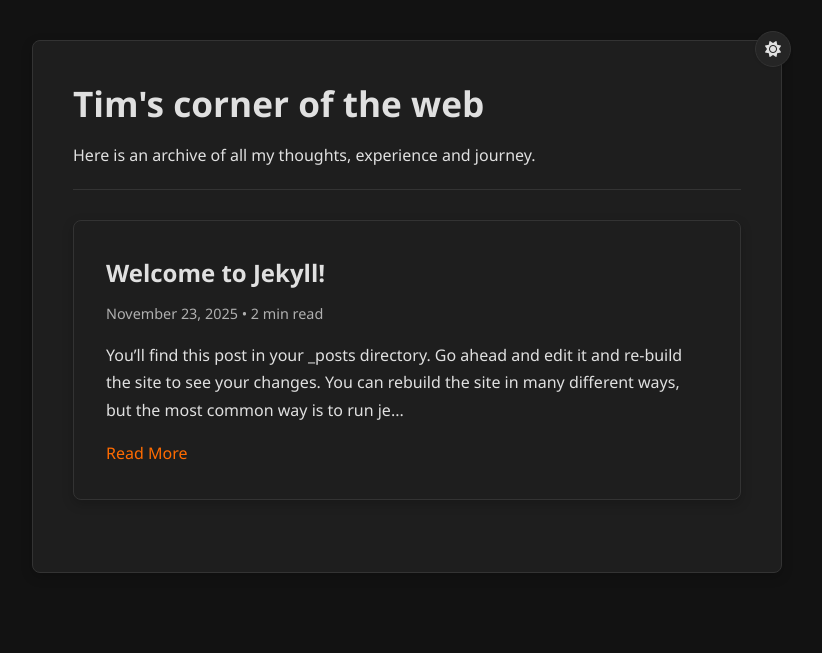
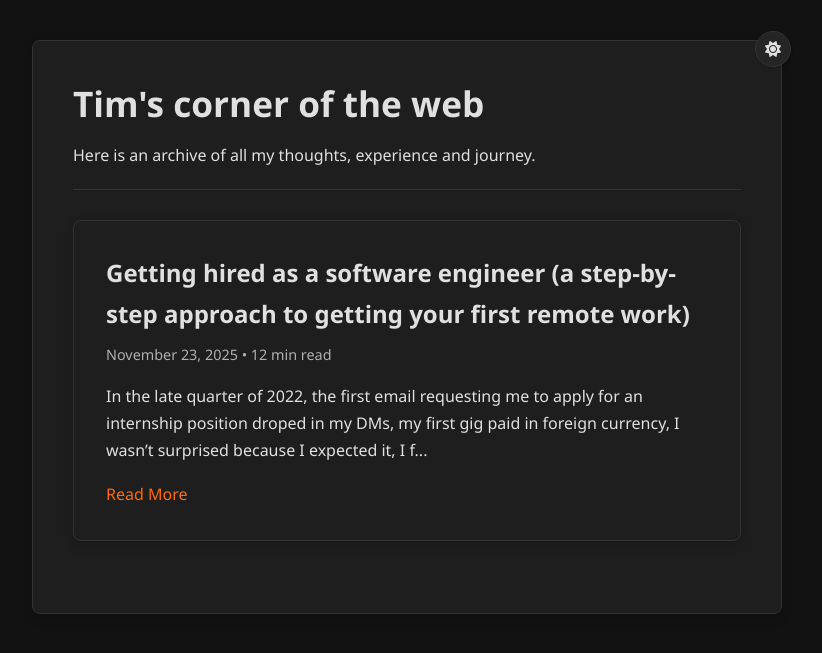
Before and after one commit to TimOsahenru/notes, a Jekyll site: the page built from index.md, in a window 1280 px wide. Shown: the top 653 px of the page, without its empty margins (233-1055 px from the left). Built offline with Jekyll 4.4.1, drawn with Linux system fonts in a browser that asks for light colours; part of the change alters nothing that is shown.

Commit message:
getting hired

```diff
--- a/_config.yml
+++ b/_config.yml
@@ -7,7 +7,7 @@ featured_image: "/assets/images/og-default.png"
 
 # Build settings
 markdown: kramdown
-permalink: pretty
+permalink: /note/:title/
 
 # Custom variables
 author: "Tim Osahenru"
--- a/_layouts/default.html
+++ b/_layouts/default.html
@@ -1,22 +1,52 @@
 <!DOCTYPE html>
 <html lang="en">
   <head>
-    <meta charset="UTF-8">
-    <meta name="viewport" content="width=device-width, initial-scale=1.0">
-    <title>{% if page.title %}{{ page.title }} | {{ site.title }}{% else %}{{ site.title }}{% endif %}</title>
-    <link rel="stylesheet" href="https://cdnjs.cloudflare.com/ajax/libs/font-awesome/6.5.2/css/all.min.css">
+    <meta charset="UTF-8" />
+    <meta name="viewport" content="width=device-width, initial-scale=1.0" />
+    <title>
+      {% if page.title %}{{ page.title }} | {{ site.title }}{% else %}{{
+      site.title }}{% endif %}
+    </title>
+    <link
+      rel="stylesheet"
+      href="https://cdnjs.cloudflare.com/ajax/libs/font-awesome/6.5.2/css/all.min.css"
+    />
 
     <!-- Open Graph tags -->
-    <meta property="og:image" content="{{ page.featured_image | default: site.featured_image }}">
-    <meta property="og:title" content="{{ page.title }}">
-    <meta property="og:description" content="{{ page.excerpt | strip_html | truncate: 160 }}">
-    <meta property="og:type" content="article">
+    <meta
+      property="og:image"
+      content="{{ page.featured_image | default: site.featured_image }}"
+    />
+    <meta property="og:title" content="{{ page.title }}" />
+    <meta
+      property="og:description"
+      content="{{ page.excerpt | strip_html | truncate: 160 }}"
+    />
+    <meta property="og:type" content="article" />
 
     <!-- Favicon -->
-    <link rel="icon" type="image/x-icon" href="{{ '/assets/images/favicon.ico' | relative_url }}">
-    <link rel="icon" type="image/png" sizes="32x32" href="{{ '/assets/images/favicon-32x32.png' | relative_url }}">
-    <link rel="icon" type="image/png" sizes="16x16" href="{{ '/assets/images/favicon-16x16.png' | relative_url }}">
-    <link rel="apple-touch-icon" sizes="180x180" href="{{ '/assets/images/apple-touch-icon.png' | relative_url }}">
+    <link
+      rel="icon"
+      type="image/x-icon"
+      href="{{ '/assets/images/favicon.ico' | relative_url }}"
+    />
+    <link
+      rel="icon"
+      type="image/png"
+      sizes="32x32"
+      href="{{ '/assets/images/favicon-32x32.png' | relative_url }}"
+    />
+    <link
+      rel="icon"
+      type="image/png"
+      sizes="16x16"
+      href="{{ '/assets/images/favicon-16x16.png' | relative_url }}"
+    />
+    <link
+      rel="apple-touch-icon"
+      sizes="180x180"
+      href="{{ '/assets/images/apple-touch-icon.png' | relative_url }}"
+    />
 
     <style>
       /* PASTE YOUR ENTIRE CSS FROM YOUR ORIGINAL TEMPLATE HERE */
@@ -60,7 +90,7 @@
         margin: 0;
         padding: 0;
         box-sizing: border-box;
-            font-family: 'Segoe UI', Tahoma, Geneva, Verdana, sans-serif;
+        font-family: "Segoe UI", Tahoma, Geneva, Verdana, sans-serif;
       }
 
       body {
@@ -102,6 +132,16 @@
         margin-bottom: 15px;
         color: var(--text-color);
         line-height: 1.3;
+      }
+
+      /* Add this to your existing CSS */
+.blog-content img {
+    max-width: 100%;
+    height: auto;
+    display: block;
+    margin: 25px auto;
+    border-radius: 6px;
+    box-shadow: 0 2px 8px rgba(0, 0, 0, 0.1);
 }
 
       .blog-meta {
@@ -175,6 +215,17 @@
         font-size: 1.05rem;
       }
 
+      .blog-content a {
+        color: var(--accent);
+        text-decoration: none;
+        transition: color 0.3s ease;
+      }
+
+      .blog-content a:hover {
+        color: var(--text-color);
+        text-decoration: underline;
+      }
+
       .blog-content p {
         margin-bottom: 20px;
       }
@@ -204,7 +255,8 @@
         font-size: 1rem;
       }
 
-        .blog-content ul, .blog-content ol {
+      .blog-content ul,
+      .blog-content ol {
         margin: 20px 0;
         padding-left: 20px;
       }
@@ -357,32 +409,34 @@
   </head>
   <body data-theme="dark">
     <div class="container">
-        <button id="theme-toggle" class="theme-toggle" aria-label="Toggle Dark/Light Mode">
+      <button
+        id="theme-toggle"
+        class="theme-toggle"
+        aria-label="Toggle Dark/Light Mode"
+      >
         <i class="fas fa-sun"></i>
       </button>
 
-        <div class="card">
-            {{ content }}
-        </div>
+      <div class="card">{{ content }}</div>
     </div>
 
     <script>
-        const toggleButton = document.getElementById('theme-toggle');
+      const toggleButton = document.getElementById("theme-toggle");
       const body = document.body;
 
       function setTheme(theme) {
-            body.setAttribute('data-theme', theme);
-            const icon = theme === 'dark' ? 'fa-sun' : 'fa-moon';
-            toggleButton.querySelector('i').className = `fas ${icon}`;
-            localStorage.setItem('theme', theme);
+        body.setAttribute("data-theme", theme);
+        const icon = theme === "dark" ? "fa-sun" : "fa-moon";
+        toggleButton.querySelector("i").className = `fas ${icon}`;
+        localStorage.setItem("theme", theme);
       }
 
-        const savedTheme = localStorage.getItem('theme') || 'dark';
+      const savedTheme = localStorage.getItem("theme") || "dark";
       setTheme(savedTheme);
 
-        toggleButton.addEventListener('click', () => {
-            const currentTheme = body.getAttribute('data-theme');
-            const newTheme = currentTheme === 'dark' ? 'light' : 'dark';
+      toggleButton.addEventListener("click", () => {
+        const currentTheme = body.getAttribute("data-theme");
+        const newTheme = currentTheme === "dark" ? "light" : "dark";
         setTheme(newTheme);
       });
     </script>
--- /dev/null
+++ b/_posts/2025-11-23-Getting-hired.md
@@ -0,0 +1,140 @@
+---
+layout: post
+title:  "Getting hired as a software engineer (a step-by-step approach to getting your first remote work)"
+date:   2025-11-23 17:23:33 +0000
+categories: []
+---
+In the late quarter of 2022, the first email requesting me to apply for an internship position droped in my DMs, my first gig paid in foreign currency, I wasn’t surprised because I expected it, I felt it even took too long than expected, this sense of confidence came because I knew I had put in the work needed, so why some might interpret my fate as mere luck, although it is true, luck did contribute to my success, but also, I was prepared and in search of her(luck) by being deliberate about what I wanted and also by taking some actionable steps.
+
+These deliberate steps to getting you your own first job or gig as a software engineer are what I will be sharing in this guide, I’m not promising you a similar outcome as mine, cos I believe yours might be a better process as to how I started and a better offer as to what I gained. What I am assuring you of is, if you put these steps to good use, you’ll see the results within a year.
+
+
+> 📝 Although the Python language is used as a case study for this article, the lessons learned and tips shared here can also be used across any other language, framework or technological concept.
+>
+
+### Tip1: Being intentional
+> Intentional living is the art of making your own choices before other choices make you.
+>
+
+I had to be intentional about what part of tech I wanted to start building a career in and for me it was as a backend engineer; a backend engineer is mostly concerned about the flow of logic of an application.
+
+I had researched some of the best languages to learn as far back as 2021 given my area of specialty and Python was top on that list, it still is as of {{ site.time | date: "%Y" }} according to [Hostinger](https://www.hostinger.com/tutorials/best-programming-languages-to-learn). It took me about 6 months to understand the concepts of Python.
+
+When I was sure I understood what it’ll cost me to be proficient in Python as a backend engineer, I committed myself to it.
+
+
+### Tip2: Commit yourself
+> Unless commitment is made, there are only promises and hopes; but no plans. ― Peter F. Drucker.
+>
+
+Commitment is the decision to show up every day regardless of the amount of work, commitment is in the little steps you take each day towards your plan or goal, commitment is in knowing that consistency beats intensity any day or time, not focusing too much on the result of perfection but rather on the process of the journey.
+
+So, on November 8, 2021, I decided to commit to my plan and strategy of getting my first paid gig as a Python developer.
+
+[I made a Tweet then which isn't available anymore cos I've long left Twitter cos of the toxicity and nudity there]. You know, when the universe knows about your plan it finds a way it guides you unto completion, especially if you’re determined to see it through, the old book of wisdom says
+
+>...Write the vision And make it plain on tablets, That he may run who reads it.
+>
+
+This was the teaching I adhered to that inspired the said tweet mentioned above, making that tweet as a show of my commitment wasn’t the last bus stop, I had to also put in the work needed.
+
+Before I started learning Python properly, I had to familiarize myself with the basics of programming again, so I signed up for a beginners course in computer science. I had to learn programming from scratch even tho I have a bachelors in computer science, I learnt these fundamentals for a couple of weeks (say about 4 weeks) on a free platform by [Harvard University](https://learning.edx.org/course/course-v1:HarvardX+CS50P+Python/home)
+
+While many are meant to believe that tech is hard, the lack of a proper road map makes it even harder.
+
+I proceeded to also learn the core concepts of other languages like c++ still under the same curriculum from [Harvard(cs50)](https://learning.edx.org/course/course-v1:HarvardX+CS50P+Python/home), not sure how long this took but to follow a 6 months plan let's say two months because by February of the following year(2022) I had already narrowed my focus to just learning Python.
+
+Once I understood the fundamentals of computer programming again, I now narrowed my learning with teachings from [Mosh Hamedani](https://codewithmosh.com/), Mosh’s teaching style is top-notch and very beginners friendly.
+
+After understanding the core concepts of Python; variables, functions, classes, OOP, etc, I was still in search of more beginners guide to learn more about the programming language Python.
+
+
+### Tip3: Document your journey
+> Accomplishments will prove to be a journey, not a destination - Dwight D. Eisenhower
+>
+
+Documentation is the love language that you write to your future self, it is very important to document your journey as a software engineer, you will always be impressed by how much you have improved when you go back to visit your documentation.
+
+Documenting your tech journey helps you better understand the concepts you are learning and also gives you room to improve on your skill sets as it exposes you to a community of expert engineers who will point out some loops for you to close in on and as well beginners who will benefit a lot from your experience, I’m still amazed at the number of engagement I get from people who say they benefit from my little wealth of knowledge.
+
+I use my [GitHub account](https://github.com/TimOsahenru) constantly not only as a version control system but to also document my projects.
+
+If Git/GitHub is a bit too techinical for you, you can use free resources like [dev.to](https://dev.to/) or [hashnode](https://hashnode.com/) these resources are freely available for use. You don’t need to pay for a domain as a beginner to start documenting your ideas.
+
+### Tip4: Effectively belong to a community
+> Alone, we can do so little; together, we can do so much – Helen Keller
+>
+
+By May 2022, I searched for some Python handles to follow on Twitter and I stumbled on PyGhana, coincidentally they made a retweet about the PyConGhana 22, so I gave a follow on Twitter to find out more about what a Python Conference was all about, when I was convinced about understanding the concept of a Python conference, I promised myself to give a talk at the conference, submitted my first ever CFP and thankfully it was approved.
+
+I understand not everyone enjoys socializing, scary but, somehow being a software developer will force you to socialize in ways that might not suit your personality, just see it as the prize you need to pay.
+
+The decision to give my first talk at a tech conference was very crucial to my journey in landing a job, I met recruiters foreign and local, and had a couple of sincere interactions with developers who were present at the event too, I could see the gap in knowledge from my end and it challenged me that I can be better and also in the same light I could also see how far I had come as a self-taught developer seeing how much people also benefited from the little knowledge I shared at the conference.
+
+Well, if you’re reading this I sincerely urge you to become a member of a community regardless of your level of expertise.
+
+When you pick a language, search out for the community close to you, the Python community, for example, is very broad and diverse one, having branches in almost every continent, countries and major cities and if none is vaialable in your location, there here is a call to create one.
+
+Being an active person in your community means you are contributing to the community from; financial contributions to resources and material, to contributing with your skills and expertise, no matter how small let your presence and impact be felt, and engage their social media handles by commenting and reposting whenever a post is made to help boost their engagments.
+
+In the long run, when there’s a job opening, it is most times first circulated within the community before it is made public and sometimes easier for people to recommend you for a position when you’re an active member of a mutual community.
+
+### Tip5: Market yourself:
+> The price you will offer yourself to the world is how much they will buy you. ― Lailah Gifty Akita
+>
+
+What makes a story compelling, is how it is been told, to be hired for a position you want to be able to tell a story with your journey on your Twitter, Github or Linkedin profile in a way that is captivating and shows an amazing personality.
+
+How you tell your story on these platforms is more important than your story itself, especially as one with no work experience, you should learn how to constantly share what you’re currently doing/learning, the challenges you faced and how you have overcome those challenges but, be careful not to make another boring writeup, add some personality while you market yourself.
+
+From your display picture to your bio, be very intentional about what you post from now on, see social media as a podium and Twitter(or any other platform) as the mic, what you say and HOW you say it will determine if people should listen to you.
+
+A story gives room for engagement, two people sharing their story on how they got a job can differ based on how they share their stories.
+
+Why this tip might seem as tho I'm selling the importance of portraying yourself as a software engineer on social media platforms, the message I want you to pick is here is to be very deliberate about how you market yourself when telling your story.
+
+### Tip6: Contribute to an open-source project
+> Your engagement with open is the surest referral to getting your first job.
+>
+
+An open source project is a project which its source code has been made public and other developers can contribute to it, the [Django framework](https://www.djangoproject.com/) is a good example of an open source project, my first open source project in 2022 exposed me to what a large code base looks like, as a developer it is one thing to read through your code and debug, and yet another to read and try to understand the code of others.
+
+Contributing to an open source project will strengthen your skill in whatever language you're learning as you will be able to see thinking pieces of what makes up the code base to which you are contributing to.
+Also, another benefit of contributing to open source projects as a job seeker is how it exposes you to the working wonders of a version control system when working with teams.
+
+### Tip 7: Start applying.
+> The best time to plant a tree was 20 years ago. The second best time is now.
+>
+
+The biggest injustice you can do to yourself is to sit on the sidelines and wait for the perfect time to arrive, the right time for you to start doing what it is you want is NOW!
+
+You don't have to be great to start, but you have to start to be great; you don’t need to become a great “developer” before you start applying, ironically you need to start applying to become a great developer in the long run.
+
+Polish your Linkedin profile, and prepare your resume and a cover letter.
+
+You can start applying on Linkedin jobs or any reputable job portal, internship position or a junior position are two of the surest positions you'd most likely get if you're just starting out, and you can get these offers on Linkedin jobs depending on how you have tweaked your Linkedin page.
+
+Besides Linkedin, another platform where you can get jobs is in the websites of the companies who are sponsoring some of these tech events, especially those who sponsor the language or framework you’re working with.
+
+So, as a Python developer search for companies sponsoring any PyCon or DjangoCon event close to you or where you would love to work, visit the company's career pages on their website and apply to them, this process is way easier as you’re sure you already meet some of the requirements for working for the company as they are sponsors of your choiced language/framework.
+
+
+### Tip 8: Believe
+> To accomplish great things, we must not only act, but also dream; not only plan, but also believe. - Anatole France
+>
+
+Belief is a practical instrument you need to shape reality, now you have done all the tips earlier highlighted, you must believe it can happen for you and watch it happen.
+
+Move without fear or doubt believing it will work for you, provided you are willing to put in the work as highlighted in this article then believe it will most certainly work for you.
+
+> What the mind of man can conceive and believe, the mind of man can achieve - Napoleon Hill.
+>
+
+Thankfully November 2022 I got my offer that birthed this article <img src="{{ '/assets/images/acceptance_offer.jpg' | relative_url }}" alt="Acceptance offer"> I will end with a very beautiful quote from four-time grand slam singles champion, Naomi Osaka
+
+> I don't think there's a perfectly correct path to take in life but I always felt that if you move forward with good intentions you'll find your way eventually.
+>
+
+I know it might seem draining on some days but please don’t be discouraged, it worked for me and also it can work for you.
+
+May the odds forever be in your favor.
--- a/_posts/2025-11-23-welcome-to-jekyll.markdown
+++ /dev/null
@@ -1,29 +0,0 @@
----
-layout: post
-title:  "Welcome to Jekyll!"
-date:   2025-11-23 17:23:33 +0000
-categories: jekyll update
----
-You’ll find this post in your `_posts` directory. Go ahead and edit it and re-build the site to see your changes. You can rebuild the site in many different ways, but the most common way is to run `jekyll serve`, which launches a web server and auto-regenerates your site when a file is updated.
-
-Jekyll requires blog post files to be named according to the following format:
-
-`YEAR-MONTH-DAY-title.MARKUP`
-
-Where `YEAR` is a four-digit number, `MONTH` and `DAY` are both two-digit numbers, and `MARKUP` is the file extension representing the format used in the file. After that, include the necessary front matter. Take a look at the source for this post to get an idea about how it works.
-
-Jekyll also offers powerful support for code snippets:
-
-{% highlight ruby %}
-def print_hi(name)
-  puts "Hi, #{name}"
-end
-print_hi('Tom')
-#=> prints 'Hi, Tom' to STDOUT.
-{% endhighlight %}
-
-Check out the [Jekyll docs][jekyll-docs] for more info on how to get the most out of Jekyll. File all bugs/feature requests at [Jekyll’s GitHub repo][jekyll-gh]. If you have questions, you can ask them on [Jekyll Talk][jekyll-talk].
-
-[jekyll-docs]: https://jekyllrb.com/docs/home
-[jekyll-gh]:   https://github.com/jekyll/jekyll
-[jekyll-talk]: https://talk.jekyllrb.com/
```
Also changed, not shown: assets/images/acceptance_offer.jpg (added). Lines whose indentation alone changed are shown as unchanged.
